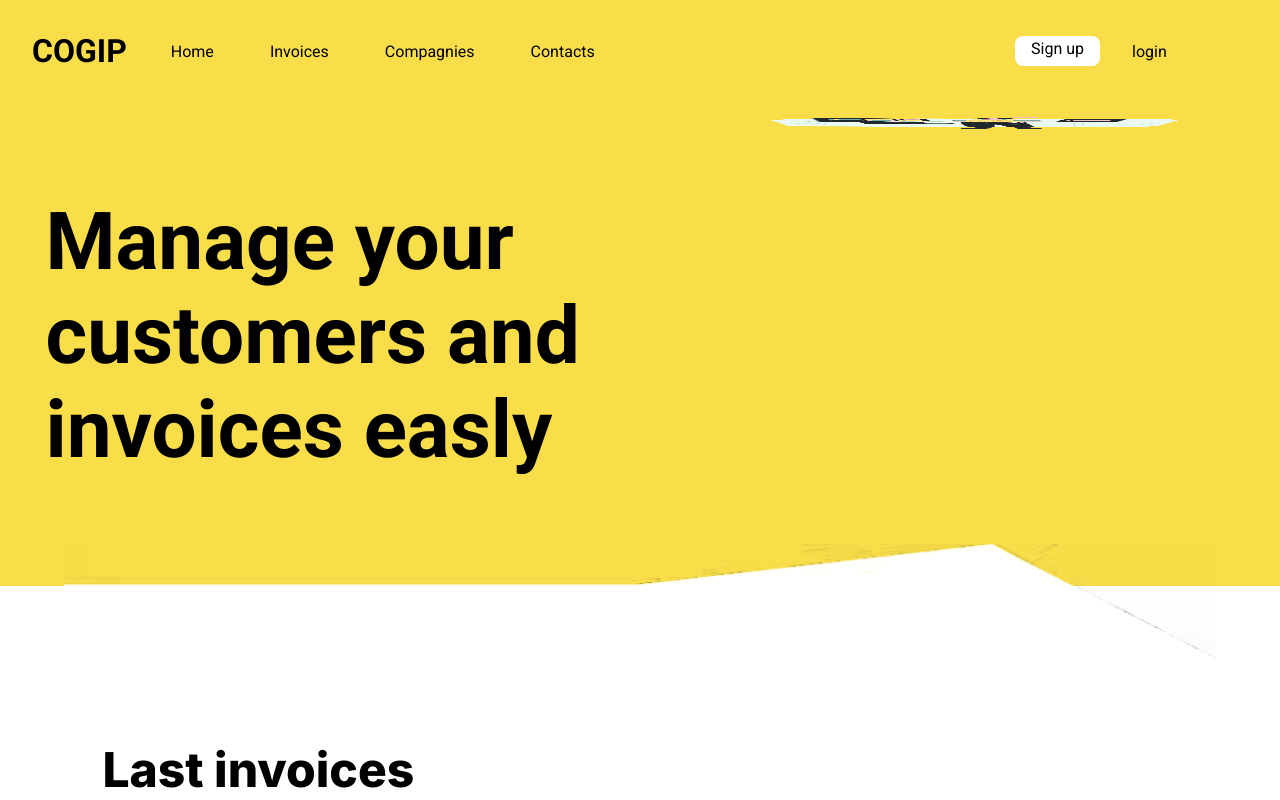
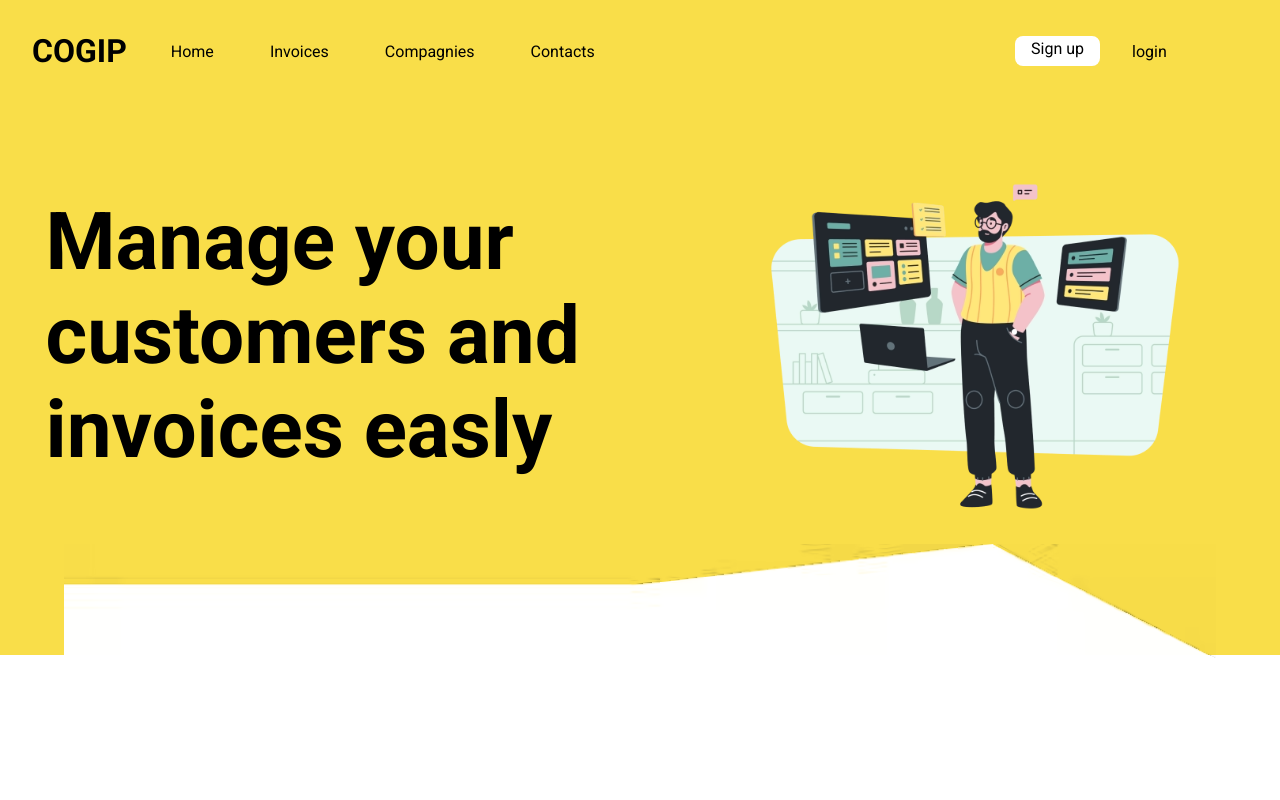
Before and after one commit to manesjonathan/Cogip_Project, a React (Create React App) app: page / in a window 1280 px wide. Shown: the top 800 px of the page. Built offline with nearby package versions, Linux system fonts and the light colour scheme; no server answers.

Commit message:
modifs 14/02

```diff
--- a/src/styles/partials/_footer.scss
+++ b/src/styles/partials/_footer.scss
@@ -38,10 +38,10 @@ footer {
   list-style: none;
 }
 
-img {
+/*img {
   width: 1rem;
   height: 1rem;
-}
+}*/
 
 .title-social {
   grid-area: 1 / 2 / 2 / 3;
--- a/src/styles/styles.css
+++ b/src/styles/styles.css
@@ -123,11 +123,10 @@ footer {
   list-style: none;
 }
 
-img {
+/*img {
   width: 1rem;
   height: 1rem;
-}
-
+}*/
 .title-social {
   grid-area: 1/2/2/3;
   display: inline;
```
Also changed, not shown: 1 other file (tests, documents, lock files or other folders).
